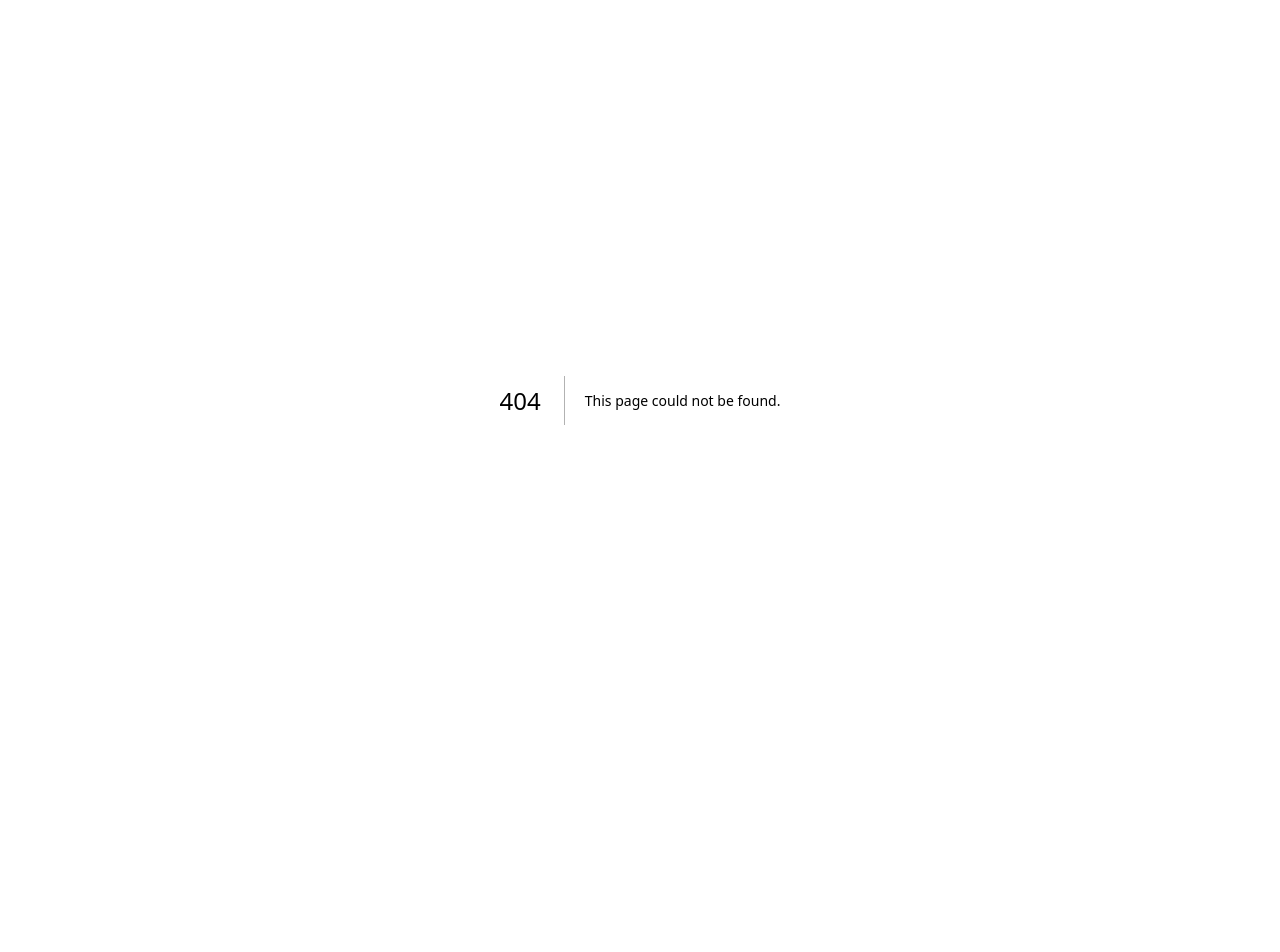
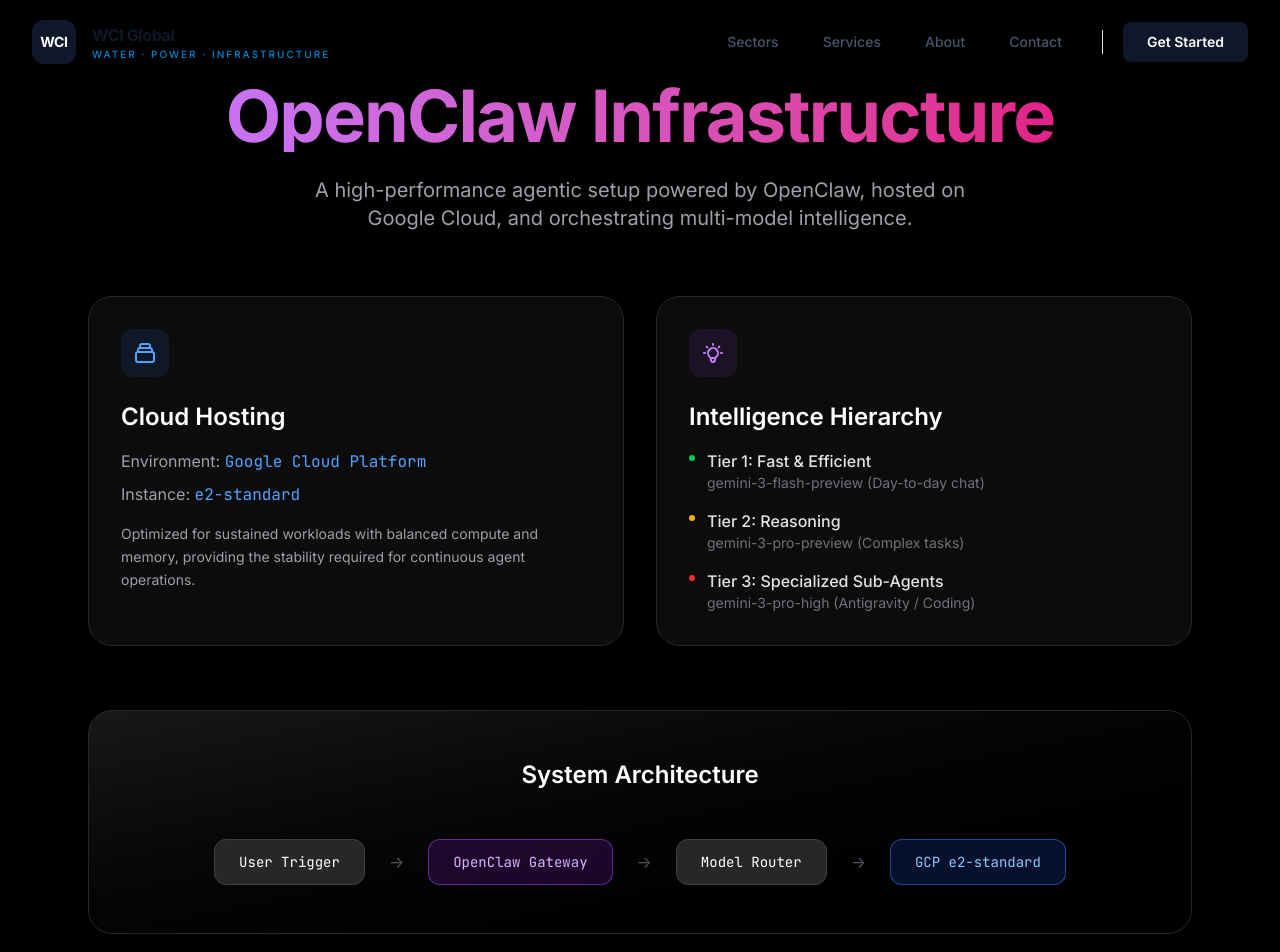
Before and after one commit to rwnm/wci-final, a Next.js app: page /openclaw-demo in a window 1280 px wide. Before the commit this address had no page. Shown: the top 952 px of the page. Before the commit the page ends 800 px from the top, so only its background shows below. Built offline with nearby package versions, Linux system fonts and the light colour scheme.

Commit message:
feat: add OpenClaw setup demonstration page

```diff
--- /dev/null
+++ b/app/openclaw-demo/page.tsx
@@ -0,0 +1,90 @@
+import React from 'react';
+import Navbar from '@/components/Navbar';
+import Footer from '@/components/Footer';
+
+export default function OpenClawDemo() {
+  return (
+    <div className="min-h-screen bg-black text-white selection:bg-purple-500/30">
+      <Navbar />
+
+      <main className="max-w-6xl mx-auto px-6 py-20">
+        <header className="mb-16 text-center">
+          <h1 className="text-5xl md:text-7xl font-bold tracking-tight mb-6 bg-gradient-to-r from-purple-400 to-pink-600 bg-clip-text text-transparent">
+            OpenClaw Infrastructure
+          </h1>
+          <p className="text-xl text-zinc-400 max-w-2xl mx-auto">
+            A high-performance agentic setup powered by OpenClaw, hosted on Google Cloud, and orchestrating multi-model intelligence.
+          </p>
+        </header>
+
+        <div className="grid grid-cols-1 md:grid-cols-2 gap-8 mb-16">
+          {/* Hosting Section */}
+          <div className="p-8 rounded-3xl bg-zinc-900/50 border border-zinc-800 backdrop-blur-sm">
+            <div className="w-12 h-12 bg-blue-500/10 rounded-xl flex items-center justify-center mb-6">
+              <svg className="w-6 h-6 text-blue-400" fill="none" stroke="currentColor" viewBox="0 0 24 24">
+                <path strokeLinecap="round" strokeLinejoin="round" strokeWidth={2} d="M19 11H5m14 0a2 2 0 012 2v6a2 2 0 01-2 2H5a2 2 0 01-2-2v-6a2 2 0 012-2m14 0V9a2 2 0 00-2-2M5 11V9a2 2 0 012-2m0 0V5a2 2 0 012-2h6a2 2 0 012 2v2M7 7h10" />
+              </svg>
+            </div>
+            <h2 className="text-2xl font-semibold mb-4 text-white">Cloud Hosting</h2>
+            <div className="space-y-2">
+              <p className="text-zinc-400">Environment: <span className="text-blue-400 font-mono">Google Cloud Platform</span></p>
+              <p className="text-zinc-400">Instance: <span className="text-blue-400 font-mono">e2-standard</span></p>
+              <p className="text-zinc-400 text-sm mt-4 leading-relaxed">
+                Optimized for sustained workloads with balanced compute and memory, providing the stability required for continuous agent operations.
+              </p>
+            </div>
+          </div>
+
+          {/* Model Hierarchy Section */}
+          <div className="p-8 rounded-3xl bg-zinc-900/50 border border-zinc-800 backdrop-blur-sm">
+            <div className="w-12 h-12 bg-purple-500/10 rounded-xl flex items-center justify-center mb-6">
+              <svg className="w-6 h-6 text-purple-400" fill="none" stroke="currentColor" viewBox="0 0 24 24">
+                <path strokeLinecap="round" strokeLinejoin="round" strokeWidth={2} d="M9.663 17h4.673M12 3v1m6.364 1.636l-.707.707M21 12h-1M4 12H3m3.343-5.657l-.707-.707m2.828 9.9a5 5 0 117.072 0l-.548.547A3.374 3.374 0 0014 18.469V19a2 2 0 11-4 0v-.531c0-.895-.356-1.754-.988-2.386l-.548-.547z" />
+              </svg>
+            </div>
+            <h2 className="text-2xl font-semibold mb-4 text-white">Intelligence Hierarchy</h2>
+            <ul className="space-y-4">
+              <li className="flex items-start gap-3">
+                <div className="mt-1.5 w-1.5 h-1.5 rounded-full bg-green-500 shrink-0" />
+                <div>
+                  <p className="font-medium text-zinc-200">Tier 1: Fast & Efficient</p>
+                  <p className="text-sm text-zinc-500">gemini-3-flash-preview (Day-to-day chat)</p>
+                </div>
+              </li>
+              <li className="flex items-start gap-3">
+                <div className="mt-1.5 w-1.5 h-1.5 rounded-full bg-yellow-500 shrink-0" />
+                <div>
+                  <p className="font-medium text-zinc-200">Tier 2: Reasoning</p>
+                  <p className="text-sm text-zinc-500">gemini-3-pro-preview (Complex tasks)</p>
+                </div>
+              </li>
+              <li className="flex items-start gap-3">
+                <div className="mt-1.5 w-1.5 h-1.5 rounded-full bg-red-500 shrink-0" />
+                <div>
+                  <p className="font-medium text-zinc-200">Tier 3: Specialized Sub-Agents</p>
+                  <p className="text-sm text-zinc-500">gemini-3-pro-high (Antigravity / Coding)</p>
+                </div>
+              </li>
+            </ul>
+          </div>
+        </div>
+
+        {/* Visual Flow Diagram (Simple) */}
+        <section className="p-12 rounded-3xl bg-gradient-to-br from-zinc-900 to-black border border-zinc-800 text-center">
+          <h2 className="text-2xl font-semibold mb-12">System Architecture</h2>
+          <div className="flex flex-col md:flex-row items-center justify-center gap-6">
+            <div className="px-6 py-3 rounded-xl bg-zinc-800 border border-zinc-700 font-mono text-sm">User Trigger</div>
+            <div className="text-zinc-600">→</div>
+            <div className="px-6 py-3 rounded-xl bg-purple-900/30 border border-purple-500/50 font-mono text-sm text-purple-300">OpenClaw Gateway</div>
+            <div className="text-zinc-600">→</div>
+            <div className="px-6 py-3 rounded-xl bg-zinc-800 border border-zinc-700 font-mono text-sm">Model Router</div>
+            <div className="text-zinc-600">→</div>
+            <div className="px-6 py-3 rounded-xl bg-blue-900/30 border border-blue-500/50 font-mono text-sm text-blue-300">GCP e2-standard</div>
+          </div>
+        </section>
+      </main>
+
+      <Footer />
+    </div>
+  );
+}
```
